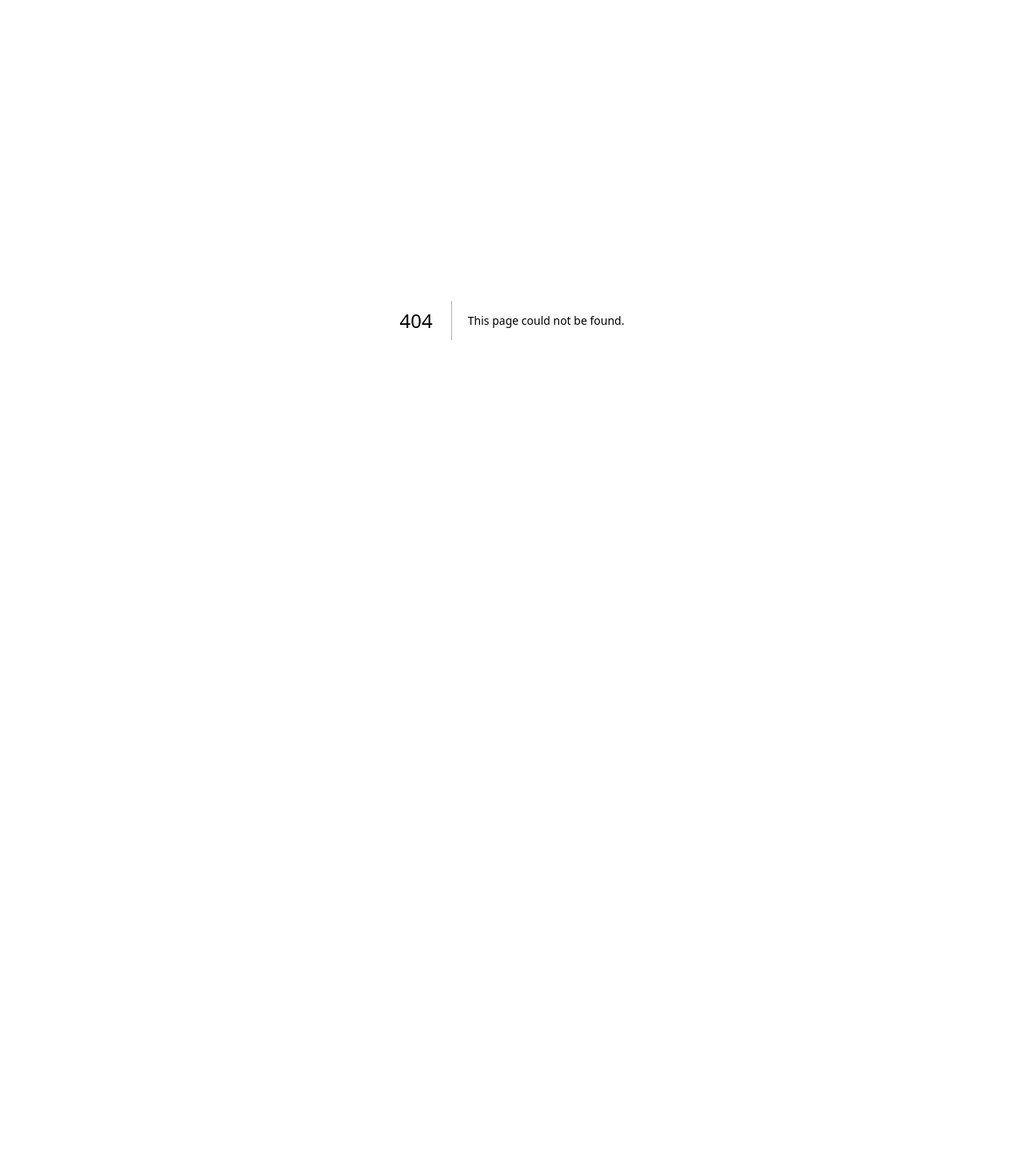
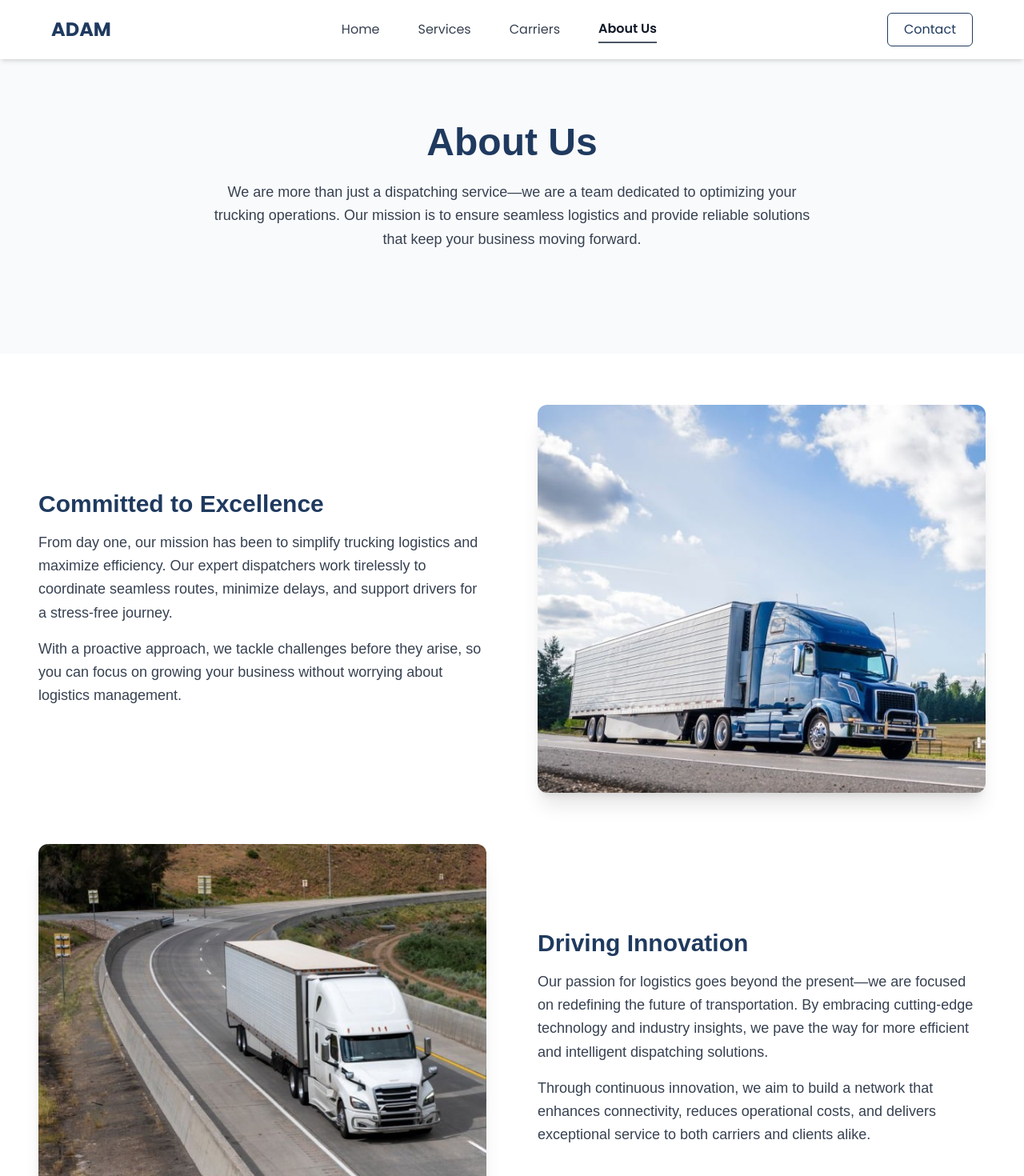
Before and after one commit to VasicNikola98/adam-portfolio, a Next.js app: page /aboutus in a window 1280 px wide. Before the commit this address had no page. Shown: the top 1470 px of the page at 80% size. Before the commit the page ends 800 px from the top, so only its background shows below. Built offline with nearby package versions, Linux system fonts and the light colour scheme.

Commit message:
Added About Us page

```diff
--- /dev/null
+++ b/src/app/aboutus/page.tsx
@@ -0,0 +1,82 @@
+"use client";
+
+import Header from "../components/Header";
+import Footer from "../components/Footer";
+
+const AboutUs = () => {
+  return (
+    <>
+      <Header />
+      <section className="py-20 bg-gray-50 text-gray-900 shadow-md text-center">
+        <div className="container mx-auto px-6 md:px-12">
+          <h2 className="text-5xl font-extrabold text-[#1f3a5f] mb-6">
+            About Us
+          </h2>
+          <p className="text-lg text-gray-700 leading-relaxed mb-12 max-w-3xl mx-auto">
+            We are more than just a dispatching service—we are a team dedicated
+            to optimizing your trucking operations. Our mission is to ensure
+            seamless logistics and provide reliable solutions that keep your
+            business moving forward.
+          </p>
+        </div>
+      </section>
+
+      <section className="py-16 bg-white text-gray-900">
+        <div className="container mx-auto flex flex-col md:flex-row items-center px-6 md:px-12 mb-16 gap-10 md:gap-16">
+          <div className="md:w-1/2 text-left mb-6 md:mb-0">
+            <h3 className="text-3xl font-semibold text-[#1f3a5f] mb-4">
+              Committed to Excellence
+            </h3>
+            <p className="text-lg text-gray-700 leading-relaxed mb-4">
+              From day one, our mission has been to simplify trucking logistics
+              and maximize efficiency. Our expert dispatchers work tirelessly to
+              coordinate seamless routes, minimize delays, and support drivers
+              for a stress-free journey.
+            </p>
+            <p className="text-lg text-gray-700 leading-relaxed">
+              With a proactive approach, we tackle challenges before they arise,
+              so you can focus on growing your business without worrying about
+              logistics management.
+            </p>
+          </div>
+          <div className="md:w-1/2 flex justify-center">
+            <img
+              src="/images/img1.jpg"
+              alt="Truck on the road"
+              className="rounded-xl shadow-xl max-w-full h-auto transition-transform duration-300 hover:scale-105"
+            />
+          </div>
+        </div>
+
+        <div className="container mx-auto flex flex-col md:flex-row-reverse items-center px-6 md:px-12 gap-10 md:gap-16">
+          <div className="md:w-1/2 text-left mb-6 md:mb-0">
+            <h3 className="text-3xl font-semibold text-[#1f3a5f] mb-4">
+              Driving Innovation
+            </h3>
+            <p className="text-lg text-gray-700 leading-relaxed mb-4">
+              Our passion for logistics goes beyond the present—we are focused
+              on redefining the future of transportation. By embracing
+              cutting-edge technology and industry insights, we pave the way for
+              more efficient and intelligent dispatching solutions.
+            </p>
+            <p className="text-lg text-gray-700 leading-relaxed">
+              Through continuous innovation, we aim to build a network that
+              enhances connectivity, reduces operational costs, and delivers
+              exceptional service to both carriers and clients alike.
+            </p>
+          </div>
+          <div className="md:w-1/2 flex justify-center">
+            <img
+              src="/images/img3.jpg"
+              alt="Truck vision"
+              className="rounded-xl shadow-xl max-w-full h-auto transition-transform duration-300 hover:scale-105"
+            />
+          </div>
+        </div>
+      </section>
+      <Footer />
+    </>
+  );
+};
+
+export default AboutUs;
--- a/src/app/components/Footer.tsx
+++ b/src/app/components/Footer.tsx
@@ -55,7 +55,7 @@ const Footer = () => {
             </li>
             <li>
               <Link
-                href="/about"
+                href="/aboutus"
                 className="hover:text-[#1f3a5f] transition duration-300"
               >
                 About Us
--- a/src/app/components/Header.tsx
+++ b/src/app/components/Header.tsx
@@ -32,7 +32,7 @@ const Header = () => {
               { name: "Home", path: "/" },
               { name: "Services", path: "/services" },
               { name: "Carriers", path: "/carriers" },
-              { name: "About Us", path: "/about" },
+              { name: "About Us", path: "/aboutus" },
             ].map((item) => (
               <li key={item.name} className="relative group">
                 <Link
--- a/src/app/pages/Home/Sections/MissionVision.tsx
+++ b/src/app/home/MissionVision.tsx
@@ -4,12 +4,10 @@ export default function MissionVision() {
       <div className="absolute inset-0 flex justify-center items-center -z-10 pointer-events-none">
         <div className="absolute top-16 left-10 w-[50%] h-[2px] bg-[#1f3a5f] opacity-20 transform rotate-45 blur-sm"></div>
         <div className="absolute bottom-16 right-10 w-[40%] h-[2px] bg-[#1f3a5f] opacity-20 transform rotate-135 blur-sm"></div>
-
         <div className="absolute bottom-24 right-28 w-72 h-[2px] bg-[#1f3a5f] opacity-15"></div>
       </div>
 
       <div className="relative z-10 w-[90%] mx-auto flex flex-col items-center md:grid md:grid-cols-2 gap-16">
-        {/* Our Mission */}
         <div className="text-left space-y-6 text-gray-900">
           <h2 className="text-4xl font-extrabold font-poppins leading-tight text-[#1f3a5f] drop-shadow-lg">
             Our <span className="text-gray-600">Mission</span>
@@ -25,7 +23,6 @@ export default function MissionVision() {
           </p>
         </div>
 
-        {/* Our Vision */}
         <div className="text-left space-y-6 text-gray-900">
           <h2 className="text-4xl font-extrabold font-poppins leading-tight text-[#1f3a5f] drop-shadow-lg">
             Our <span className="text-gray-600">Vision</span>
@@ -44,9 +41,11 @@ export default function MissionVision() {
       </div>
 
       <div className="mt-12">
-        <button className="px-12 py-6 border border-[#1f3a5f] text-[#1f3a5f] bg-white hover:bg-[#1f3a5f] hover:text-white transition-all rounded-xl shadow-lg text-xl font-bold">
-          View More
-        </button>
+        <a href="/aboutus">
+          <button className="px-12 py-6 border border-[#1f3a5f] text-[#1f3a5f] bg-white hover:bg-[#1f3a5f] hover:text-white transition-all rounded-xl shadow-lg text-xl font-bold">
+            View More
+          </button>
+        </a>
       </div>
     </section>
   );
```
Also changed, not shown: src/app/page.tsx (+4 -4 lines), public/images/img3.jpg (added), src/app/home/Hero.tsx (renamed from src/app/pages/Home/Sections/Hero.tsx), src/app/home/Testimonials.tsx (renamed from src/app/pages/Home/Sections/Testimonials.tsx), src/app/home/WhyChooseUs.tsx (renamed from src/app/pages/Home/Sections/WhyChooseUs.tsx), 1 other file (tests, documents, lock files or other folders).
